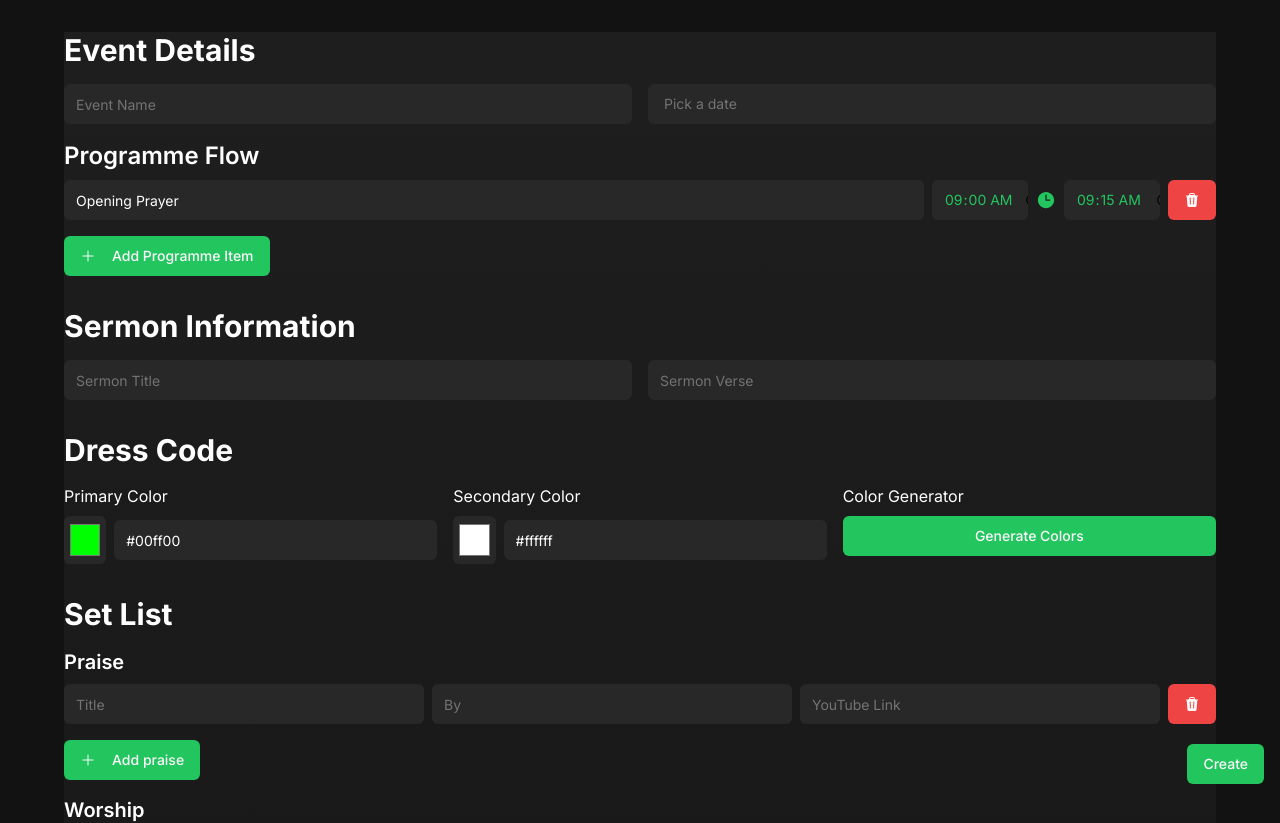
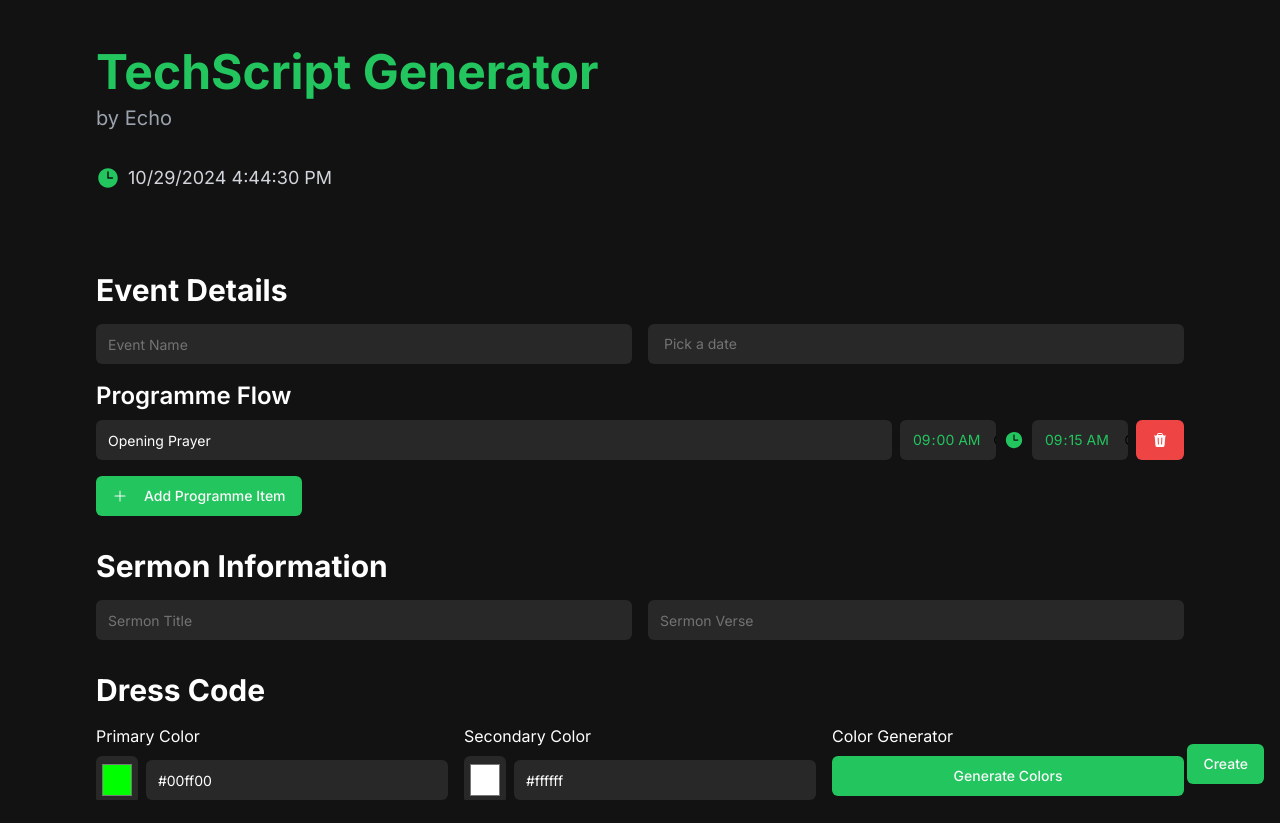
Before and after one commit to echotheworld/christlifeapp, a Next.js app: page / in a window 1280 px wide. Shown: the top 823 px of the page. After the commit the page ends 800 px from the top, so only its background shows below. Built offline with nearby package versions, Linux system fonts and the light colour scheme.

Commit message:
Updated Version

```diff
--- a/app/page.tsx
+++ b/app/page.tsx
@@ -133,9 +133,27 @@ export default function ServiceSchedule() {
   };
 
   return (
-    <div className="min-h-screen bg-[#121212] text-white p-8">
-      {/* Content area */}
-      <main className="max-w-6xl mx-auto bg-gradient-to-b from-[#1e1e1e] to-[#121212]" ref={contentRef}>
+    <div className="h-screen bg-[#121212] text-white">
+      {/* Main content - everything scrollable */}
+      <main className="h-full overflow-y-auto">
+        <div className="max-w-6xl mx-auto px-8">
+          {/* Title Section - now part of scrollable content */}
+          <div className="pt-12 pb-8">
+            <div className="mb-8">
+              <h1 className="text-5xl font-bold text-green-500 mb-2">TechScript Generator</h1>
+              <p className="text-xl text-gray-400">by Echo</p>
+            </div>
+
+            <div className="flex items-center space-x-2 mb-12">
+              <ClockIcon className="h-6 w-6 text-green-500" />
+              <div className="text-lg text-gray-300">
+                {currentDateTime.toLocaleDateString()} {currentDateTime.toLocaleTimeString()}
+              </div>
+            </div>
+          </div>
+
+          {/* Rest of content */}
+          <div className="pb-8">
             {/* Event Details */}
             <section className="mb-8">
               <h2 className="text-3xl font-bold mb-4">Event Details</h2>
@@ -463,22 +481,20 @@ export default function ServiceSchedule() {
             <div className="hidden">
               <pre>{recordedData}</pre>
             </div>
+          </div>
+        </div>
       </main>
-
-      {/* Create Button */}
       <div className="fixed bottom-4 right-4">
         <Button onClick={handleCreate} className="bg-green-500 hover:bg-green-600 transition-colors">
           Create
         </Button>
       </div>
-
-      {/* Generated Link Modal */}
       {generatedLink && (
         <div className="fixed inset-0 bg-black bg-opacity-50 flex items-center justify-center">
-          <div className="bg-[#282828] p-6 rounded-lg text-white">
+          <div className="bg-white p-6 rounded-lg">
             <h3 className="text-xl font-bold mb-4">Schedule Created</h3>
             <p>Your schedule is available at:</p>
-            <a href={generatedLink} target="_blank" rel="noopener noreferrer" className="text-green-500 hover:underline">
+            <a href={generatedLink} target="_blank" rel="noopener noreferrer" className="text-blue-500 hover:underline">
               {generatedLink}
             </a>
             <Button onClick={() => setGeneratedLink(null)} className="mt-4 bg-green-500 hover:bg-green-600 transition-colors">
```
Lines whose indentation alone changed are shown as unchanged.
